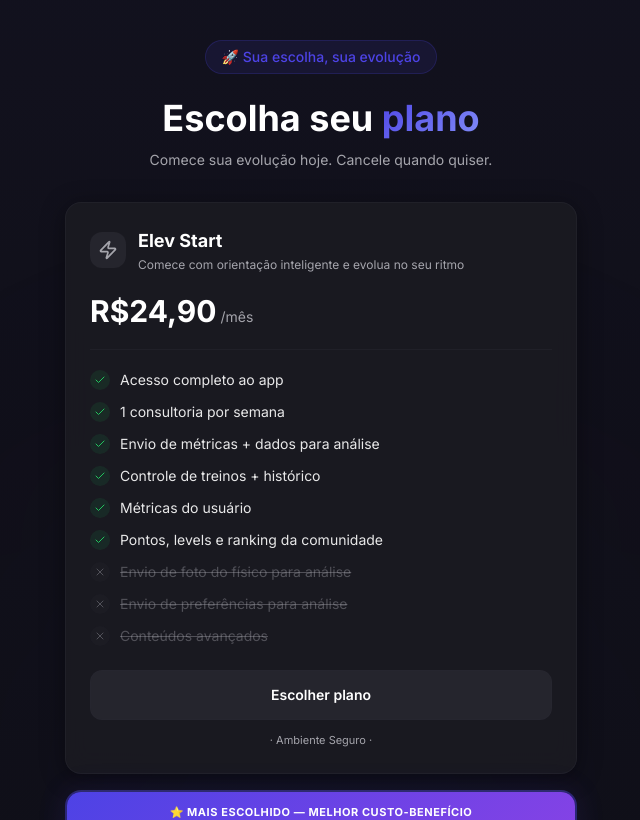
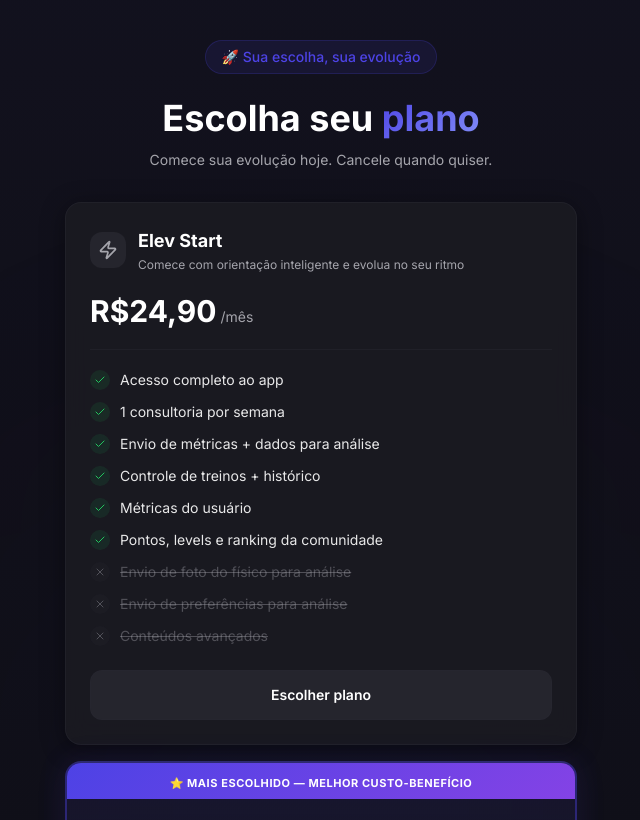
Before and after one commit to Lucas-Sambati/landingPage_elev, a React (Vite) app: page /planos in a window 1280 px wide. Shown: the top 820 px of the page, without its empty margins (319-959 px from the left). Built offline with nearby package versions, Linux system fonts and the light colour scheme; the HTML template or start-up script is replaced by a standard one.

Commit message:
Atualizando

```diff
--- a/src/components/PricingSection.tsx
+++ b/src/components/PricingSection.tsx
@@ -223,9 +223,12 @@ const PricingSection = () => {
                   {plan.highlight ? "Começar com Progress" : "Escolher plano"}
                 </button>
 
-                <p className="text-center text-[11px] text-muted-foreground mt-3">
-                  · Ambiente Seguro ·
-                </p>
+                {/* Tag extra para o destaque */}
+                {plan.highlight && (
+                  <p className="text-center text-[11px] text-muted-foreground mt-3">
+                    · Ambiente Seguro ·
+                  </p>
+                )}
               </div>
             </motion.div>
           ))}
```
